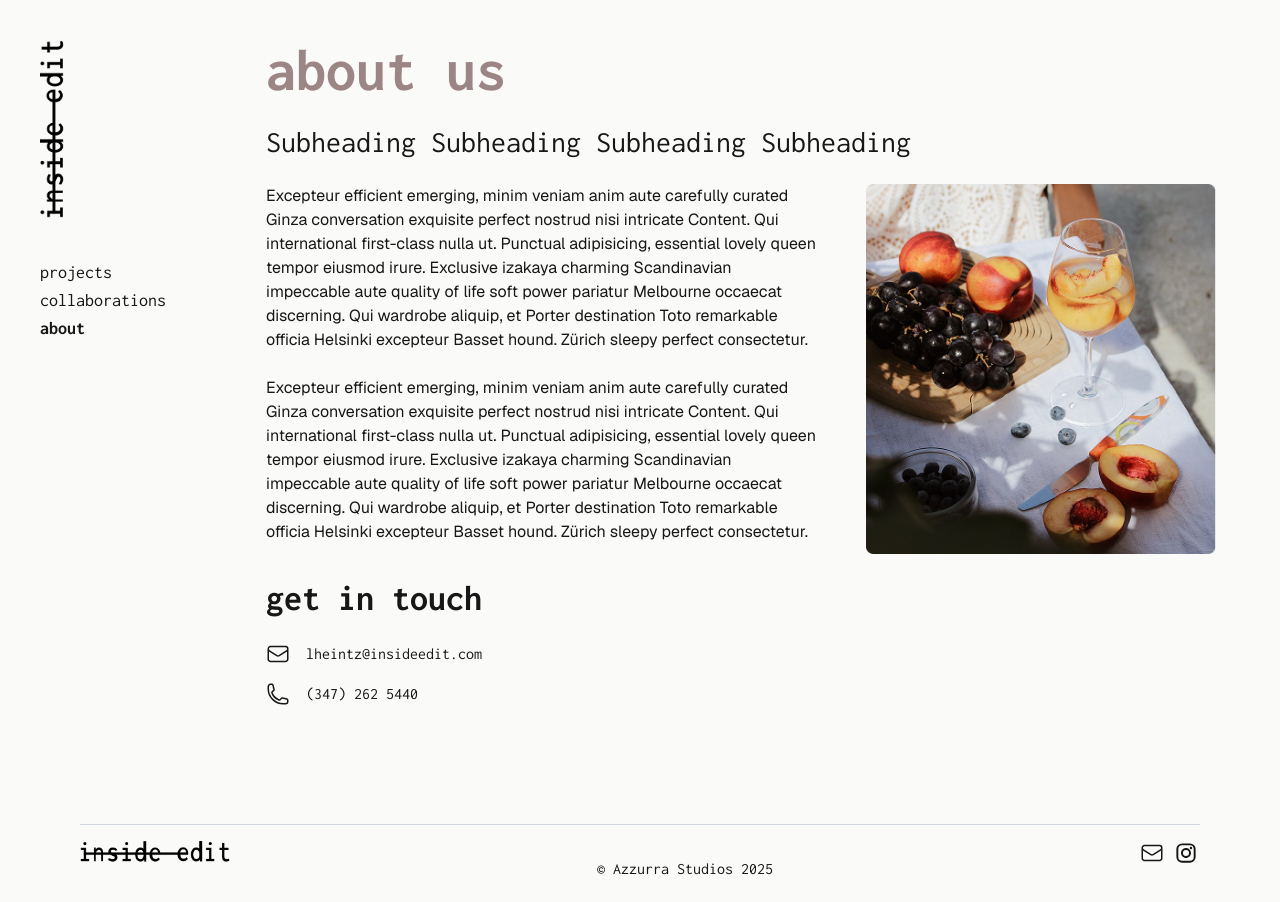
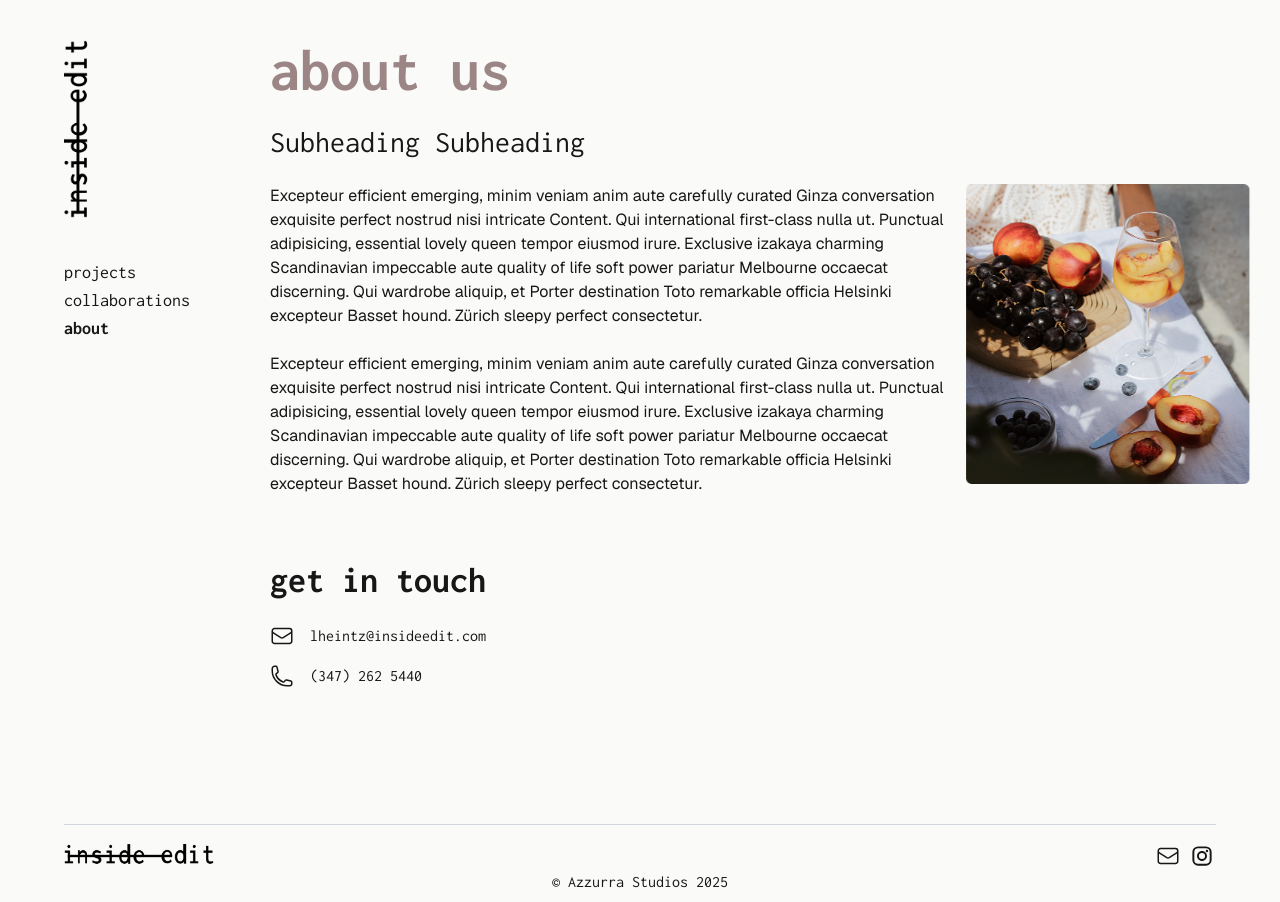
Before and after one commit to amanda-yee/inside-edit, a Next.js app: page /about in a window 1280 px wide. Built offline with nearby package versions, Linux system fonts and the light colour scheme.

Commit message:
add nav bar side and top options

```diff
--- a/src/app/about/page.tsx
+++ b/src/app/about/page.tsx
@@ -1,13 +1,18 @@
-import NavBar from "@/components/NavBar";
+import NavBarSide from "@/components/NavBarSide";
+import NavBarTop from "@/components/NavBarTop";
 import Image from "next/image"
 import Phone from "@/components/icons/Phone.svg"
 import Envelope from "@/components/icons/Envelope.svg"
 
 export default function AboutPage() {
     return (
-        <div className="flex pr-6 mr-10">
-            <div>
-                <NavBar />
+        <div className="flex flex-col lg:flex-row px-6">
+            <div className="block lg:hidden">
+                <NavBarTop />
+            </div>
+
+            <div className="hidden lg:block">
+                <NavBarSide />
             </div>
 
             <div className="flex-1">
@@ -16,11 +21,11 @@ export default function AboutPage() {
                 </h1>
 
                 <h2 className="text-3xl pb-6">
-                    Subheading Subheading Subheading Subheading
+                    Subheading Subheading
                 </h2>
 
-                <div className="flex gap-12 pb-6">
-                    <div className="flex-1 font-geist">
+                <div className="flex flex-col lg:flex-row pb-12 max-w-[100%]">
+                    <div className="flex-1 font-geist pr-4 pb-4">
                         <p>
                             Excepteur efficient emerging, minim veniam anim aute carefully curated Ginza conversation exquisite perfect nostrud nisi intricate Content. Qui  international first-class nulla ut. Punctual adipisicing, essential lovely queen tempor eiusmod irure. Exclusive izakaya charming Scandinavian impeccable aute quality of life soft power pariatur Melbourne occaecat discerning. Qui wardrobe aliquip, et Porter destination Toto remarkable officia Helsinki excepteur Basset hound. Zürich sleepy perfect consectetur.
                             <br></br>
@@ -28,13 +33,14 @@ export default function AboutPage() {
                             Excepteur efficient emerging, minim veniam anim aute carefully curated Ginza conversation exquisite perfect nostrud nisi intricate Content. Qui  international first-class nulla ut. Punctual adipisicing, essential lovely queen tempor eiusmod irure. Exclusive izakaya charming Scandinavian impeccable aute quality of life soft power pariatur Melbourne occaecat discerning. Qui wardrobe aliquip, et Porter destination Toto remarkable officia Helsinki excepteur Basset hound. Zürich sleepy perfect consectetur.
                         </p>
                     </div>
-
-                    <Image
-                    src="/project-image-1.png"
-                    alt="Inside Edit Logo"
-                    width={350}
-                    height={150}
-                    />
+                    <div className="relative lg:w-[30%] h-[300px]">
+                        <Image
+                        src="/project-image-1.png"
+                        alt="Inside Edit Logo"
+                        fill
+                        style={{ objectFit: 'contain' }}
+                        />
+                    </div>
                 </div>
 
                 <div>
--- a/src/app/collaborations/page.tsx
+++ b/src/app/collaborations/page.tsx
@@ -1,10 +1,15 @@
-import NavBar from "@/components/NavBar";
+import NavBarSide from "@/components/NavBarSide";
+import NavBarTop from "@/components/NavBarTop";
 
 export default function CollaborationsPage() {
     return (
-        <div className="flex pr-6 mr-10">
-            <div>
-                <NavBar />
+        <div className="flex flex-col lg:flex-row px-6">
+            <div className="block lg:hidden">
+                <NavBarTop />
+            </div>
+
+            <div className="hidden lg:block">
+                <NavBarSide />
             </div>
 
             <div className="flex-1">
--- a/src/app/projects/page.tsx
+++ b/src/app/projects/page.tsx
@@ -1,11 +1,16 @@
 import Image from "next/image"
-import NavBar from "@/components/NavBar";
+import NavBarSide from "@/components/NavBarSide";
+import NavBarTop from "@/components/NavBarTop";
 
 export default function ProjectsPage() {
     return (
-        <div className="flex pr-6 mr-10">
-            <div>
-                <NavBar />
+        <div className="flex flex-col lg:flex-row px-6">
+            <div className="block lg:hidden">
+                <NavBarTop />
+            </div>
+
+            <div className="hidden lg:block">
+                <NavBarSide />
             </div>
 
             <div className="flex-1">
@@ -18,7 +23,7 @@ export default function ProjectsPage() {
                         New York City
                     </h2>
                     <div className="flex gap-12">
-                        <div className="w-[80%] pb-4">
+                        <div className="lg:w-[80%] pb-4">
                             <p>
                                 Excepteur efficient emerging, minim veniam anim aute carefully curated Ginza conversation exquisite perfect nostrud nisi intricate Content. Qui  international first-class nulla ut. Punctual adipisicing, essential lovely queen tempor eiusmod irure. Exclusive izakaya charming Scandinavian impeccable aute quality of life soft power pariatur Melbourne occaecat discerning. Qui wardrobe aliquip, et Porter destination Toto remarkable officia Helsinki excepteur Basset hound. Zürich sleepy perfect consectetur.
                             </p>
@@ -38,7 +43,7 @@ export default function ProjectsPage() {
                         Montauk
                     </h2>
                     <div className="flex gap-12">
-                        <div className="w-[80%] pb-4">
+                        <div className="lg:w-[80%] pb-4">
                             <p>
                                 Excepteur efficient emerging, minim veniam anim aute carefully curated Ginza conversation exquisite perfect nostrud nisi intricate Content. Qui  international first-class nulla ut. Punctual adipisicing, essential lovely queen tempor eiusmod irure. Exclusive izakaya charming Scandinavian impeccable aute quality of life soft power pariatur Melbourne occaecat discerning. Qui wardrobe aliquip, et Porter destination Toto remarkable officia Helsinki excepteur Basset hound. Zürich sleepy perfect consectetur.
                             </p>
@@ -58,7 +63,7 @@ export default function ProjectsPage() {
                         Upstate New York
                     </h2>
                     <div className="flex gap-12">
-                        <div className="w-[80%] pb-4">
+                        <div className="lg:w-[80%] pb-4">
                             <p>
                                 Excepteur efficient emerging, minim veniam anim aute carefully curated Ginza conversation exquisite perfect nostrud nisi intricate Content. Qui  international first-class nulla ut. Punctual adipisicing, essential lovely queen tempor eiusmod irure. Exclusive izakaya charming Scandinavian impeccable aute quality of life soft power pariatur Melbourne occaecat discerning. Qui wardrobe aliquip, et Porter destination Toto remarkable officia Helsinki excepteur Basset hound. Zürich sleepy perfect consectetur.
                             </p>
--- a/src/components/Footer.tsx
+++ b/src/components/Footer.tsx
@@ -5,8 +5,11 @@ import Link from "next/link"
 
 export default function Footer() {
     return (
-        <footer className="flex justify-between mx-20 mt-6 mb-2 border-t border-t-gray-300">
-          <div className="flex items-center">
+        <footer className="mx-[5%] mt-6 mb-2 border-t border-t-gray-300">
+
+          {/* Inside Edit Logo + Icons */}
+          <div className="flex justify-between pt-4">
+            <div>
               <Link href="/">
                 <Image
                 className="object-contain h-auto"
@@ -16,10 +19,6 @@ export default function Footer() {
                 height={50}
                 />
               </Link>
-          </div>
-
-          <div className="flex flex-col justify-end pt-8">
-            <p>&copy; Azzurra Studios 2025</p>
             </div>
 
             <div className="flex items-center gap-2">
@@ -35,6 +34,11 @@ export default function Footer() {
                 <Instagram className="w-7 h-7 hover:text-[#b6b5af]" />
               </a>
             </div>
+          </div>
+
+          <div className="flex justify-center">
+            <p>&copy; Azzurra Studios 2025</p>
+          </div>
 
         </footer>
     )
--- a/src/components/Main.tsx
+++ b/src/components/Main.tsx
@@ -1,25 +1,31 @@
-import NavBar from "./NavBar"
+import NavBarSide from "./NavBarSide"
+import NavBarTop from "./NavBarTop"
 import ProjectCard from "./ProjectCard"
 
 export default function Main() {
     return (
-        <div className="flex pr-6">
-            <div>
-                <NavBar />
+        <div className="flex flex-col lg:flex-row px-6">
+
+            <div className="block lg:hidden">
+                <NavBarTop />
+            </div>
+
+            <div className="hidden lg:block">
+                <NavBarSide />
             </div>
 
             {/* flex-1 makes second child grow and fill all remaining horitzontal space */}
             <div className="flex-1">
-                <h1 className="text-[var(--primary)] font-bold text-6xl text-center py-25">
+                <h1 className="text-[var(--primary)] font-bold text-4xl md:text-6xl text-center py-[10%]">
                     Full service design and styling studio, based in New York.
                 </h1>
 
-                <div className="pb-20">
+                <div className="pb-[5%]">
                     <h2 className="font-bold text-4xl pb-6">
                         selected projects
                     </h2>
 
-                    <div className="flex justify-between">
+                    <div className="flex flex-col lg:flex-row justify-between">
                         <ProjectCard
                         title="New York City"
                         description="Some description of the project or maybe no description at all."
@@ -48,12 +54,12 @@ export default function Main() {
                         services
                     </h2>
 
-                    <div className="flex">
-                        <div className="font-geist w-1/3">
-                            <h3 className="font-bold text-xl py-4">
+                    <div className="font-geist flex flex-col md:flex-row">
+                        <div className="md:w-1/3">
+                            <h3 className="font-bold text-lg sm:text-xl py-4">
                                 Design
                             </h3>
-                            <ul className="text-lg list-disc list-inside">
+                            <ul className="sm:text-lg list-disc list-inside">
                                 <li>service service</li>
                                 <li>service service</li>
                                 <li>service service</li>
@@ -61,11 +67,11 @@ export default function Main() {
                             </ul>
                         </div>
 
-                        <div className="font-geist w-1/3">
-                            <h3 className="font-bold text-xl py-4">
+                        <div className="md:w-1/3">
+                            <h3 className="font-bold text-lg sm:text-xl py-4">
                                 Specifications
                             </h3>
-                            <ul className="text-lg list-disc list-inside">
+                            <ul className="sm:text-lg list-disc list-inside">
                                 <li>service service</li>
                                 <li>service service</li>
                                 <li>service service</li>
@@ -73,11 +79,11 @@ export default function Main() {
                             </ul>
                         </div>
 
-                        <div className="font-geist w-1/3">
-                            <h3 className="font-bold text-xl py-4">
+                        <div className="md:w-1/3">
+                            <h3 className="font-bold text-lg sm:text-xl py-4">
                                 Product Management
                             </h3>
-                            <ul className="text-lg list-disc list-inside">
+                            <ul className="sm:text-lg list-disc list-inside">
                                 <li>service service</li>
                                 <li>service service</li>
                                 <li>service service</li>
@@ -86,6 +92,7 @@ export default function Main() {
                         </div>
                     </div>
                 </div>
+
             </div>
         </div>
     )
--- /dev/null
+++ b/src/components/NavBarSide.tsx
@@ -0,0 +1,22 @@
+
+import NavLinks from "./NavLinks"
+import Image from "next/image"
+import Link from "next/link"
+
+export default function NavBarSide() {
+    return (
+        <nav className="sticky top-0 ml-10 mr-20">
+            <Link href="/">
+                <Image
+                className="py-10"
+                src="/logo-black-rotated.png"
+                alt="Inside Edit Logo"
+                width={25}
+                height={0}
+                />
+            </Link>
+
+            <NavLinks />
+        </nav>
+    )
+}
--- a/src/components/NavBar.tsx
+++ b/src/components/NavBarTop.tsx
@@ -3,16 +3,16 @@ import NavLinks from "./NavLinks"
 import Image from "next/image"
 import Link from "next/link"
 
-export default function NavBar() {
+export default function NavBarTop() {
     return (
-        <nav className="sticky top-0 ml-10 mr-25">
+        <nav className="sticky top-0 flex justify-between mt-[2%]">
             <Link href="/">
                 <Image
-                className="py-10"
-                src="/logo-black-rotated.png"
+                className="justify-center"
+                src="/logo-black.png"
                 alt="Inside Edit Logo"
-                width={25}
-                height={150}
+                width={150}
+                height={0}
                 />
             </Link>
 
--- a/src/components/NavLinks.tsx
+++ b/src/components/NavLinks.tsx
@@ -7,7 +7,7 @@ export default function NavLinks() {
   const pathname = usePathname()
 
     return (
-        <ul className="text-lg">
+        <ul className="sm:text-lg">
             <li>
               <Link href="/projects" className={pathname === '/projects' ? 'font-bold' : 'hover:font-bold'} >projects</Link>
             </li>
--- a/src/components/ProjectCard.tsx
+++ b/src/components/ProjectCard.tsx
@@ -11,8 +11,8 @@ type ProjectCardProps = {
 
 export default function ProjectCard( {title, description, imgSrc, pageId}: ProjectCardProps ) {
     return (
-        <div className="font-geist w-1/3">
-            <div className="overflow-hidden">
+        <div className="font-geist flex pb-4 lg:flex-col lg:w-1/3 ">
+            <div className="overflow-hidden pr-4">
                 <Link href={pageId}>
                     <Image
                         className="transform transition-transform duration-300 ease-in-out hover:scale-105 hover:cursor-pointer"
@@ -24,13 +24,15 @@ export default function ProjectCard( {title, description, imgSrc, pageId}: Proje
                 </Link>
             </div>
 
-            <h3 className="font-bold text-xl py-4">
-                {title}
-            </h3>
+            <div>
+                <h3 className="font-bold text-lg sm:text-xl py-4">
+                    {title}
+                </h3>
 
-            <p className="text-lg">
-                {description}
-            </p>
+                <p className="sm:text-lg">
+                    {description}
+                </p>
+            </div>
         </div>
     )
 }
```
Lines whose indentation alone changed are shown as unchanged.
